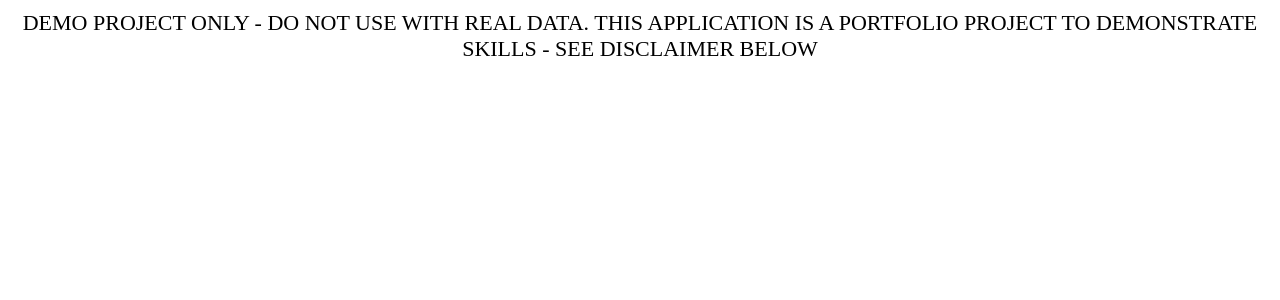
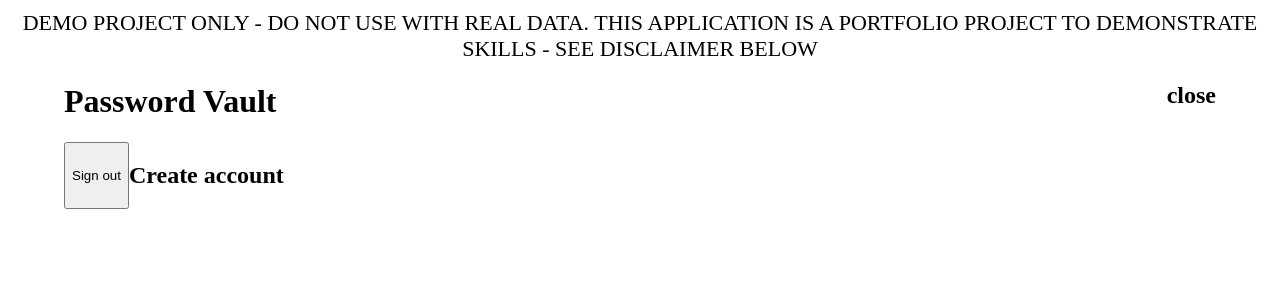
Before and after one commit to Mowhite29/Password-Vault, a React (Vite) app in the folder frontend/: page / in a window 1280 px wide. Shown: the top 300 px of the page. Built offline with nearby package versions, Linux system fonts and the light colour scheme.

Commit message:
Update Home.jsx

```diff
--- a/frontend/src/components/Home.jsx
+++ b/frontend/src/components/Home.jsx
@@ -1,11 +1,13 @@
 import {} from "react";
 import HeaderBar from "./HeaderBar";
+import MenuBar from "./MenuBar";
 import "../styles/Home.scss";
 
-export default function Home() {
+export default function Home(signedIn, SignInOut) {
   return (
     <>
       <HeaderBar />
+      <MenuBar signedIn={signedIn} SignInOut={SignInOut}/>
     </>
   );
 }
```
